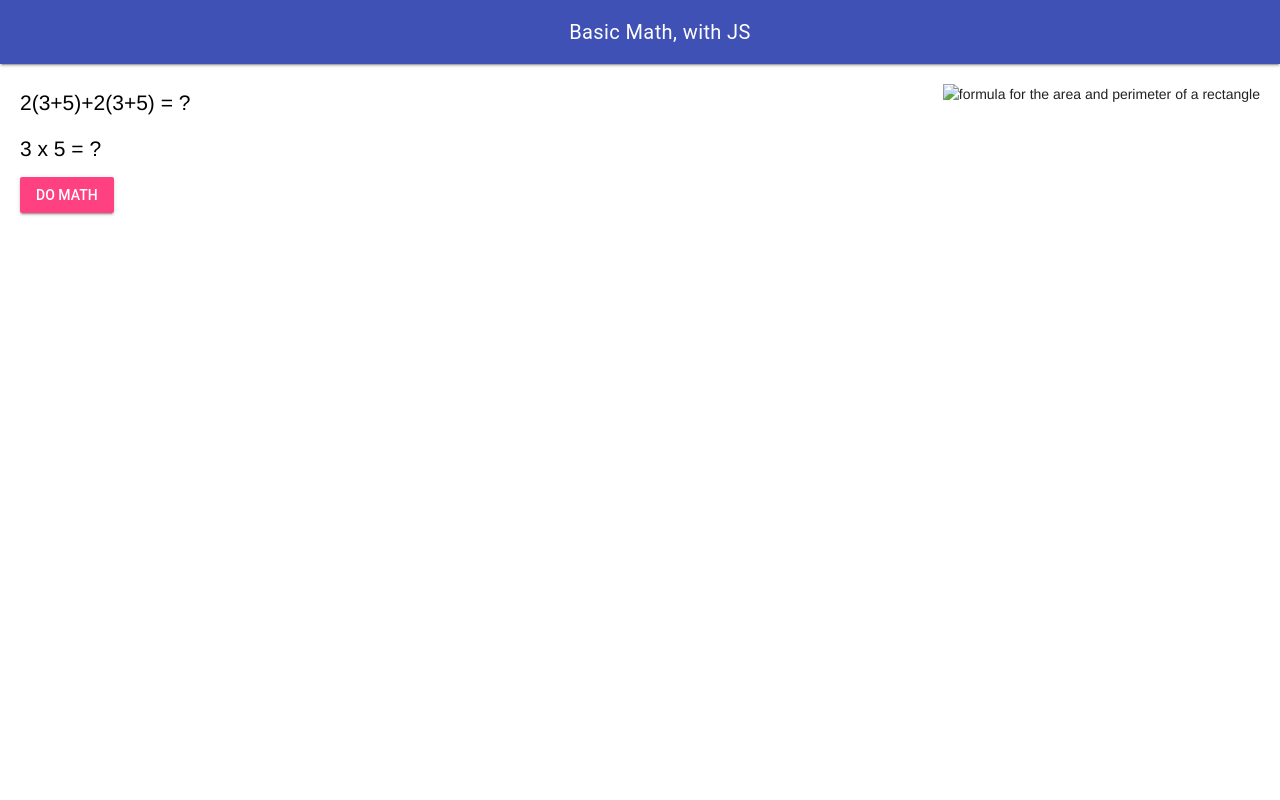
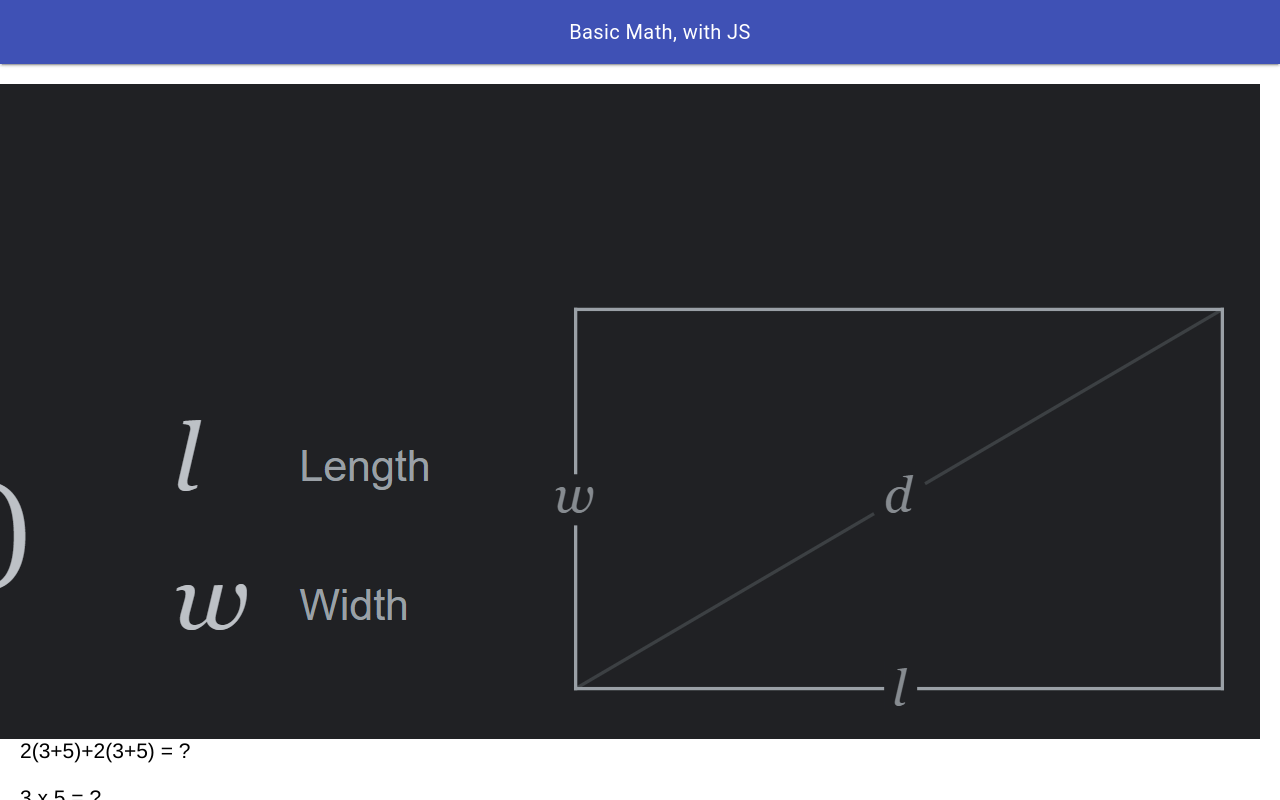
Before and after one commit to Ali-Mugamai/ICS20-02-02-JS, a plain HTML site: page index.html in a window 1280 px wide. Drawn offline with nearby package versions, Linux system fonts and the light colour scheme.

Commit message:
picture work pls

```diff
--- a/index.html
+++ b/index.html
@@ -33,11 +33,9 @@
       </header>
       <main class="mdl-layout__content">
         <!-- basic text -->
-        <img
-          src="area_and_perimeter.png"
-          alt="formula for the area and perimeter of a rectangle"
-          align="right"
-        />
+        <img src="./images/area_and_perimeter.png"alt="area is equal to l x w and perimeter is equal to 2(lxw)+2(lxw)"
+                align="right">
+
         <div id="perimeter">
           <p>2(3+5)+2(3+5) = ?</p>
         </div>
```
